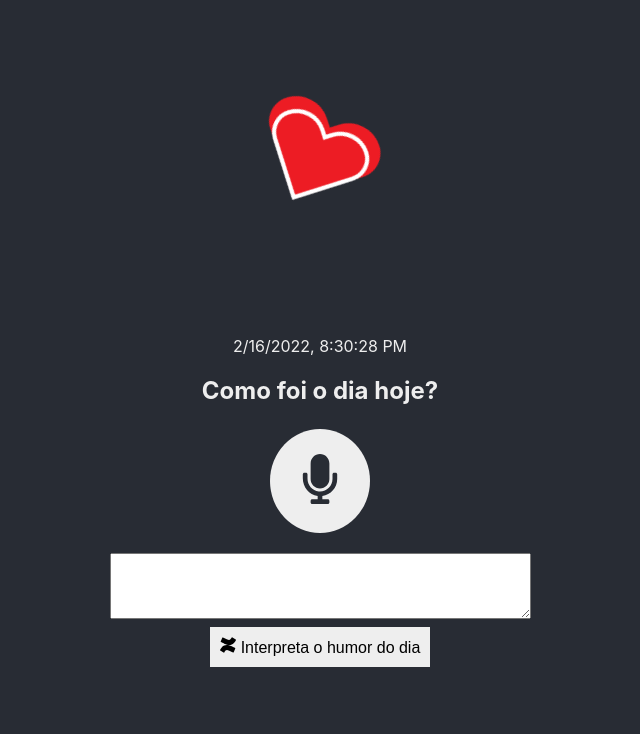
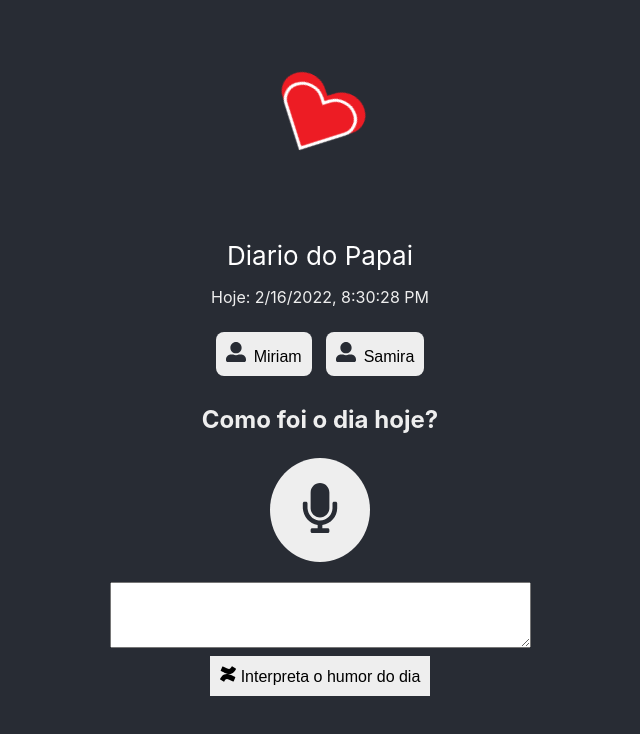
Before and after one commit to luciana/comamor, a React (Create React App) app: page / in a window 1280 px wide. Shown: the top 734 px of the page, without its empty margins (320-960 px from the left). Built offline with nearby package versions, Linux system fonts and the light colour scheme; no server answers; what @aws-amplify/predictions, aws-amplify would draw is missing.

Commit message:
added assistants names

```diff
--- a/src/App.css
+++ b/src/App.css
@@ -6,7 +6,7 @@
 }
 
 .App-logo {
-  height: 40vmin;
+  height: 30vmin;
   pointer-events: none;
 }
 
@@ -17,7 +17,7 @@
 }
 
 .App-header {
-  min-height: 40vh;
+
   display: flex;
   flex-direction: column;
   align-items: center;
@@ -39,10 +39,14 @@
   }
 }
 
-.mic {
+.famic {
   font-size: 50px;
   color: #282c34;
   padding: 15px;
+}
+
+.famic:hover {
+  color: #242c44;
 }
 
 .recording{
@@ -64,6 +68,27 @@
   border-radius: 50%;
 }
 
-.confluence{
+.curve {
+  border-radius: 8px;
+}
+
+.faconfluence{
   padding-right: 5px;
 }
+
+.fauser {
+  font-size: 20px;
+  color: #282c34;
+  padding-right: 8px;
+}
+
+.outer
+{
+    width:100%;
+    text-align: center;
+}
+.inner {
+  display: inline-block;
+  padding: 5px;
+}
+.fauser:hover{color:green;}
--- a/src/App.js
+++ b/src/App.js
@@ -6,7 +6,7 @@ import Predictions, { AmazonAIPredictionsProvider } from '@aws-amplify/predictio
 import awsconfig from './aws-exports';
 import getUserMedia from 'get-user-media-promise';
 import MicrophoneStream from 'microphone-stream';
-import { FaMicrophone, FaConfluence} from 'react-icons/fa';
+import { FaMicrophone, FaConfluence, FaUserAlt} from 'react-icons/fa';
 Amplify.configure(awsconfig);
 Amplify.addPluggable(new AmazonAIPredictionsProvider());
 
@@ -93,8 +93,8 @@ function SpeechToText(props) {
       return (
         <div className="audioRecorder">
           <div>
-            {recording && <button onClick={stopRecording} className="button round" ><FaMicrophone className="mic recording" /></button>}
-            {!recording && <button onClick={startRecording} className="button round"><FaMicrophone className='mic'/></button>}
+            {recording && <button onClick={stopRecording} className="button round" ><FaMicrophone className="famic recording" /></button>}
+            {!recording && <button onClick={startRecording} className="button round"><FaMicrophone className='famic'/></button>}
           </div>
         </div>
       );
@@ -151,7 +151,7 @@ function TextInterpretation() {
         <div>
           <button className="button" onClick={interpretFromPredictions}>
           <div>
-            <FaConfluence className="confluence"/>
+            <FaConfluence className="faconfluence"/>
             <span>Interpreta o humor do dia</span>
           </div>
           </button>
@@ -164,18 +164,46 @@ function TextInterpretation() {
 function DateDisplay(){
     return (
       <div className="date">
-        <p> {new Date().toLocaleString()}</p>
+        <p> Hoje: {new Date().toLocaleString()}</p>
       </div>
     );
+}
+
+function AssistantNames(){
+  return (
+    <div className="outer">
+    <div className="inner">
+      <button className="button curve user">
+            <div>
+              <FaUserAlt className="fauser"/>
+              <span>Miriam</span>
+            </div>
+      </button>
+    </div>
+     <div className="inner">
+      <button className="button curve user">
+            <div>
+              <FaUserAlt className="fauser"/>
+              <span>Samira</span>
+            </div>
+      </button>
+      </div>
+    </div>
+  )
 }
 
   return (
     <div className="App">
       <header className="App-header">
+
         <img src={logo} className="App-logo" alt="logo" />
+        <div> Diario do Papai </div>
       </header>
       <section>
       <DateDisplay />
+      </section>
+      <section>
+      <AssistantNames />
       </section>
       <section>
       <SpeechToText />
```
